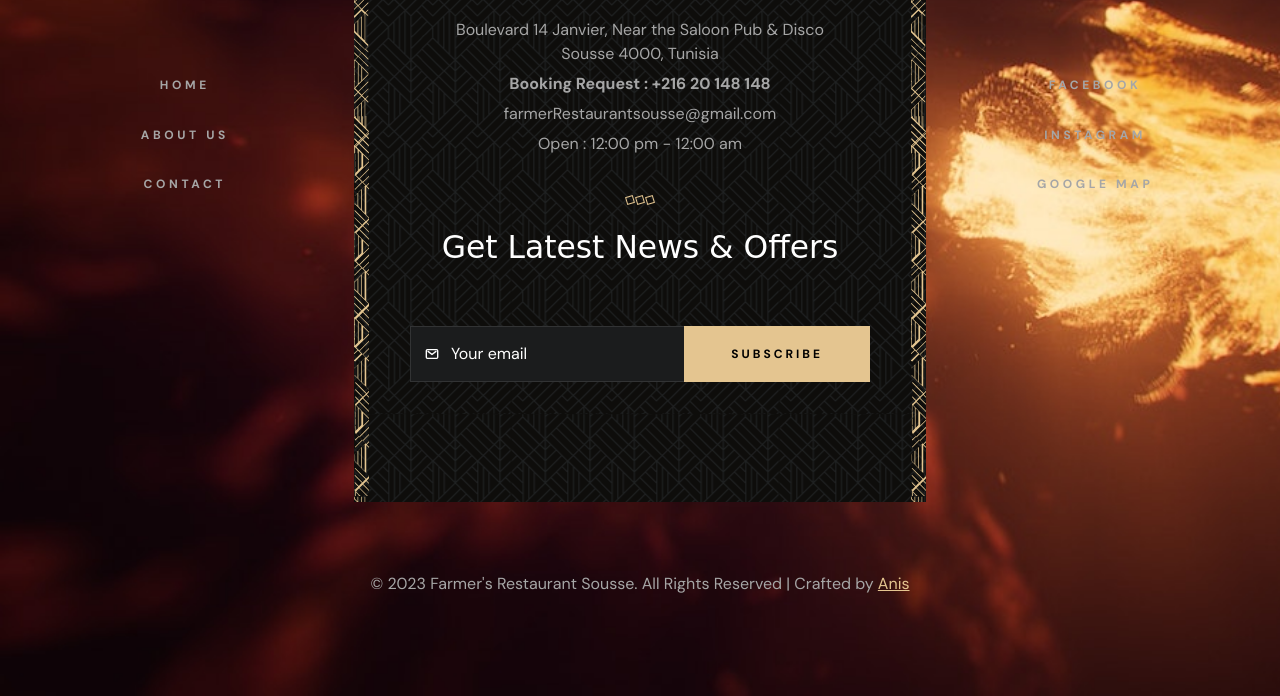
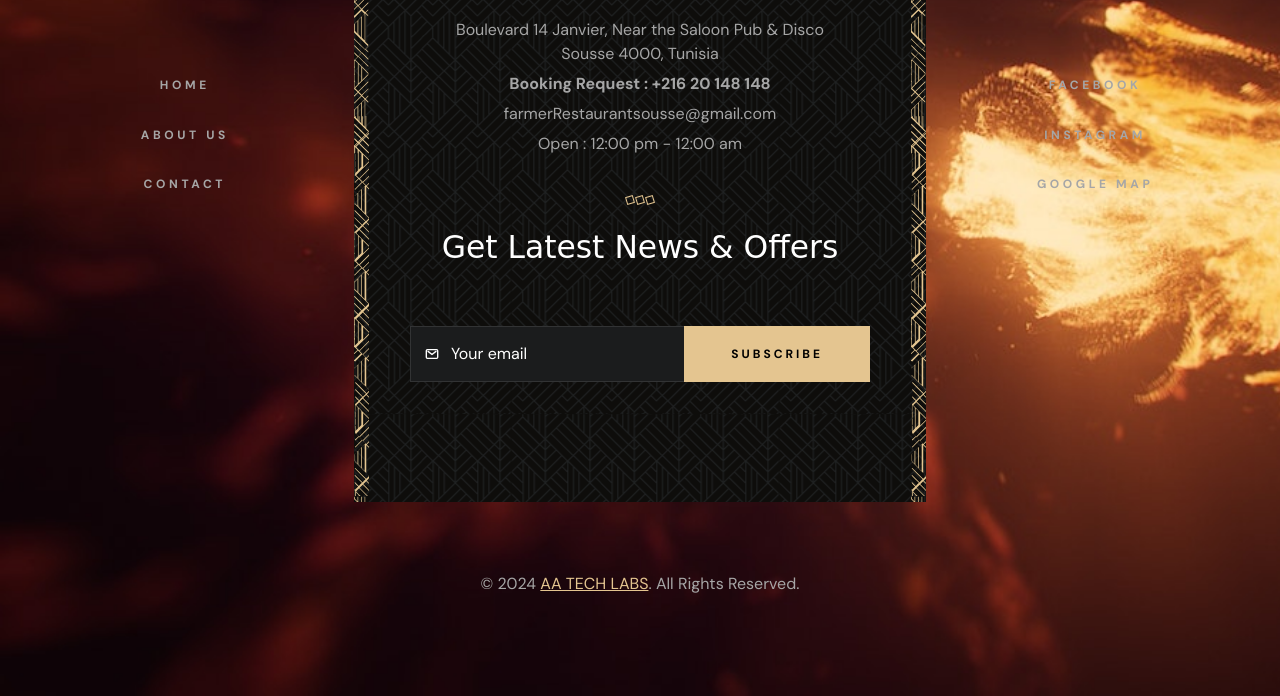
Before and after one commit to anisossss/farmers-tunisia, a website: page public/index.html in a window 1280 px wide. Shown: the part 5154-5850 px from the top of the page. Drawn offline with nearby package versions, Linux system fonts and the light colour scheme; a web font is replaced by a local one.

Commit message:
first commit

```diff
--- a/public/index.html
+++ b/public/index.html
@@ -749,9 +749,8 @@
 
       <div class="footer-bottom">
         <p class="copyright">
-          &copy; 2023 Farmer's Restaurant Sousse. All Rights Reserved |
-          Crafted by
-          <a href="https://github.com/anisossss" target="_blank" class="link">Anis</a>
+          &copy; 2024 <a href="https://aatechlabs.vercel.app/" target="_blank" class="link"> AA TECH LABS</a>. All Rights Reserved.
+
         </p>
       </div>
     </div>
```
